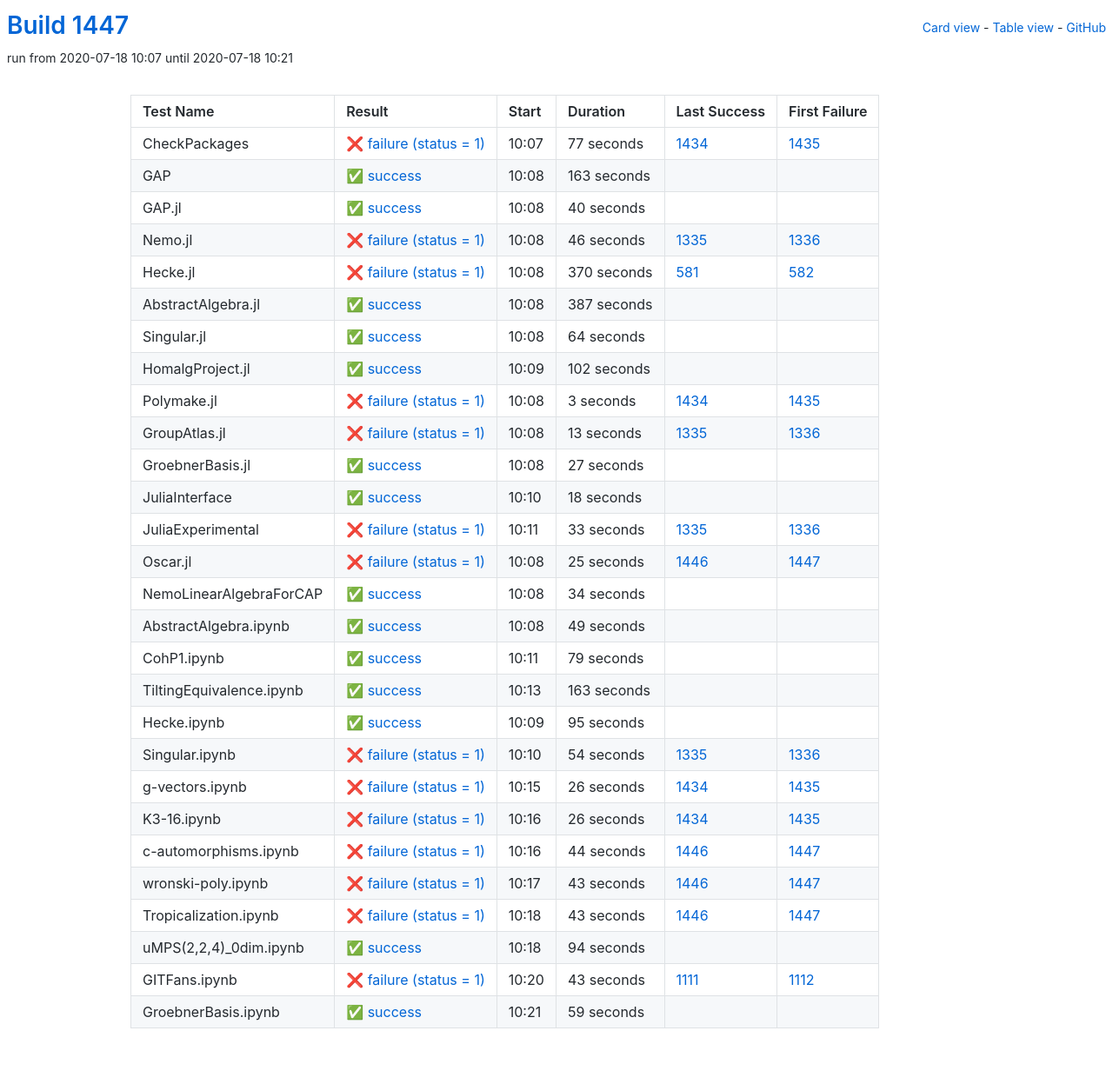
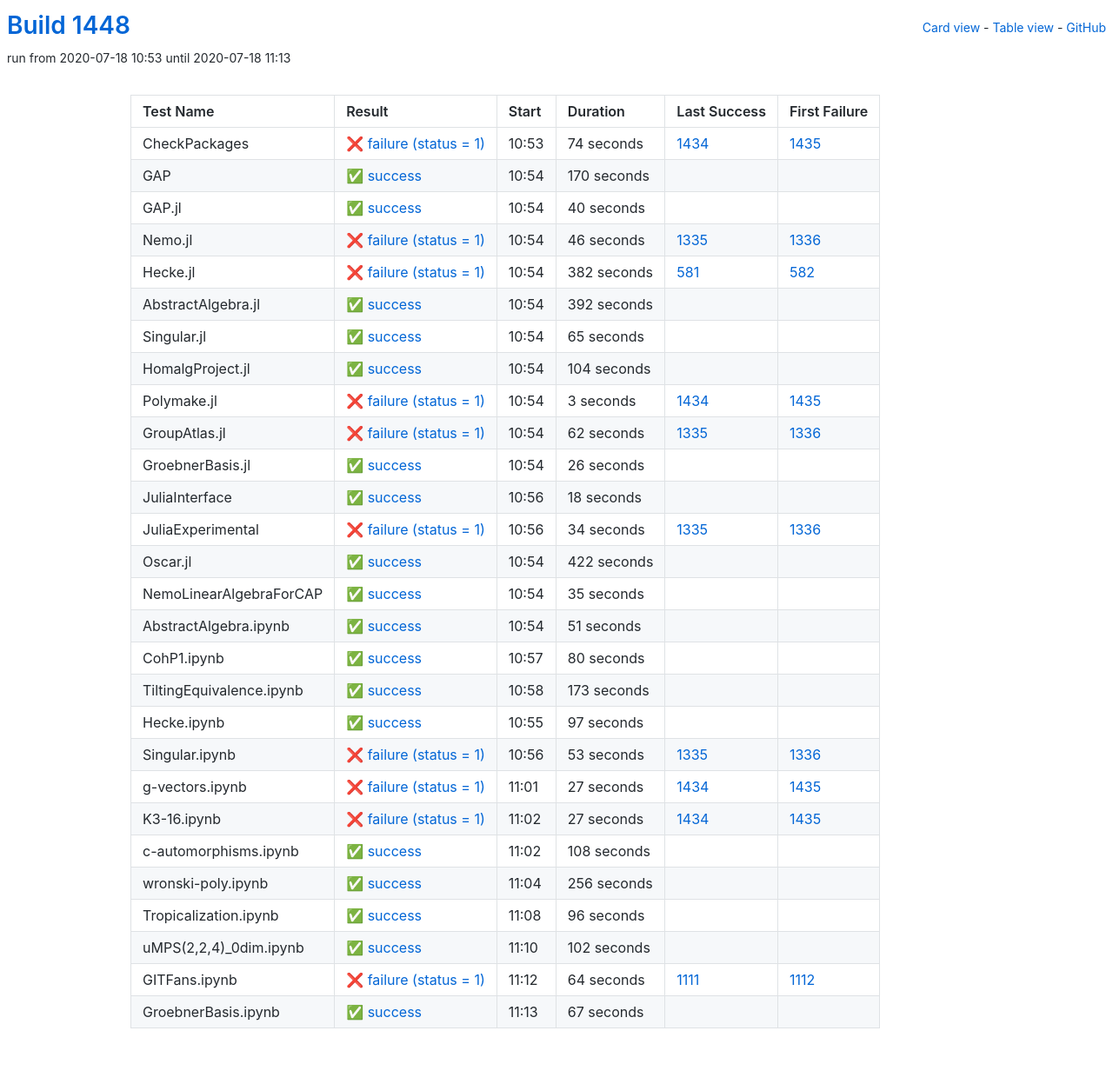
Before and after one commit to oscar-system/oscar-ci-status-1.4, a Jekyll site: the page built from table.html, in a window 1280 px wide. Shown: the whole page at 87% size. Built offline with Jekyll 4.4.1, drawn with Linux system fonts in a browser that asks for light colours.

Commit message:
Build #1448

```diff
--- a/_data/ci.yml
+++ b/_data/ci.yml
@@ -1,6 +1,6 @@
 ---
-build: 1447
-build_url: https://oscarci.mathematik.uni-kl.de/job/oscar-julia-1.4/1447/
+build: 1448
+build_url: https://oscarci.mathematik.uni-kl.de/job/oscar-julia-1.4/1448/
 job: oscar-julia-1.4
 organization: oscar-system
 repo: oscar-ci-status-1.4
@@ -8,32 +8,32 @@ repourl: https://github.com/oscar-system/oscar-ci-status-1.4
 tests:
 - name: CheckPackages
   id: checkpackages
-  log: https://oscarci.mathematik.uni-kl.de/job/oscar-julia-1.4/1447/artifact/logs/build-1447/CheckPackages.log
-  start: 2020-07-18 10:07
+  log: https://oscarci.mathematik.uni-kl.de/job/oscar-julia-1.4/1448/artifact/logs/build-1448/CheckPackages.log
+  start: 2020-07-18 10:53
   success: false
   exitcode: 1
   status: failure
-  duration: 77
+  duration: 74
   last_success: 1434
   last_success_url: https://oscarci.mathematik.uni-kl.de/job/oscar-julia-1.4/1434/
   first_failure: 1435
   first_failure_url: https://oscarci.mathematik.uni-kl.de/job/oscar-julia-1.4/1435/
 - name: GAP
   id: gap
-  log: https://oscarci.mathematik.uni-kl.de/job/oscar-julia-1.4/1447/artifact/logs/build-1447/GAP.log
-  start: 2020-07-18 10:08
+  log: https://oscarci.mathematik.uni-kl.de/job/oscar-julia-1.4/1448/artifact/logs/build-1448/GAP.log
+  start: 2020-07-18 10:54
   success: true
   exitcode: 0
   status: success
-  duration: 163
+  duration: 170
   last_success: false
   last_success_url:
   first_failure: false
   first_failure_url:
 - name: GAP.jl
   id: gap-jl
-  log: https://oscarci.mathematik.uni-kl.de/job/oscar-julia-1.4/1447/artifact/logs/build-1447/GAP.jl.log
-  start: 2020-07-18 10:08
+  log: https://oscarci.mathematik.uni-kl.de/job/oscar-julia-1.4/1448/artifact/logs/build-1448/GAP.jl.log
+  start: 2020-07-18 10:54
   success: true
   exitcode: 0
   status: success
@@ -44,8 +44,8 @@ tests:
   first_failure_url:
 - name: Nemo.jl
   id: nemo-jl
-  log: https://oscarci.mathematik.uni-kl.de/job/oscar-julia-1.4/1447/artifact/logs/build-1447/Nemo.jl.log
-  start: 2020-07-18 10:08
+  log: https://oscarci.mathematik.uni-kl.de/job/oscar-julia-1.4/1448/artifact/logs/build-1448/Nemo.jl.log
+  start: 2020-07-18 10:54
   success: false
   exitcode: 1
   status: failure
@@ -56,56 +56,56 @@ tests:
   first_failure_url: https://oscarci.mathematik.uni-kl.de/job/oscar-julia-1.4/1336/
 - name: Hecke.jl
   id: hecke-jl
-  log: https://oscarci.mathematik.uni-kl.de/job/oscar-julia-1.4/1447/artifact/logs/build-1447/Hecke.jl.log
-  start: 2020-07-18 10:08
+  log: https://oscarci.mathematik.uni-kl.de/job/oscar-julia-1.4/1448/artifact/logs/build-1448/Hecke.jl.log
+  start: 2020-07-18 10:54
   success: false
   exitcode: 1
   status: failure
-  duration: 370
+  duration: 382
   last_success: 581
   last_success_url: https://oscarci.mathematik.uni-kl.de/job/oscar-julia-1.4/581/
   first_failure: 582
   first_failure_url: https://oscarci.mathematik.uni-kl.de/job/oscar-julia-1.4/582/
 - name: AbstractAlgebra.jl
   id: abstractalgebra-jl
-  log: https://oscarci.mathematik.uni-kl.de/job/oscar-julia-1.4/1447/artifact/logs/build-1447/AbstractAlgebra.jl.log
-  start: 2020-07-18 10:08
+  log: https://oscarci.mathematik.uni-kl.de/job/oscar-julia-1.4/1448/artifact/logs/build-1448/AbstractAlgebra.jl.log
+  start: 2020-07-18 10:54
   success: true
   exitcode: 0
   status: success
-  duration: 387
+  duration: 392
   last_success: false
   last_success_url:
   first_failure: false
   first_failure_url:
 - name: Singular.jl
   id: singular-jl
-  log: https://oscarci.mathematik.uni-kl.de/job/oscar-julia-1.4/1447/artifact/logs/build-1447/Singular.jl.log
-  start: 2020-07-18 10:08
+  log: https://oscarci.mathematik.uni-kl.de/job/oscar-julia-1.4/1448/artifact/logs/build-1448/Singular.jl.log
+  start: 2020-07-18 10:54
   success: true
   exitcode: 0
   status: success
-  duration: 64
+  duration: 65
   last_success: false
   last_success_url:
   first_failure: false
   first_failure_url:
 - name: HomalgProject.jl
   id: homalgproject-jl
-  log: https://oscarci.mathematik.uni-kl.de/job/oscar-julia-1.4/1447/artifact/logs/build-1447/HomalgProject.jl.log
-  start: 2020-07-18 10:09
+  log: https://oscarci.mathematik.uni-kl.de/job/oscar-julia-1.4/1448/artifact/logs/build-1448/HomalgProject.jl.log
+  start: 2020-07-18 10:54
   success: true
   exitcode: 0
   status: success
-  duration: 102
+  duration: 104
   last_success: false
   last_success_url:
   first_failure: false
   first_failure_url:
 - name: Polymake.jl
   id: polymake-jl
-  log: https://oscarci.mathematik.uni-kl.de/job/oscar-julia-1.4/1447/artifact/logs/build-1447/Polymake.jl.log
-  start: 2020-07-18 10:08
+  log: https://oscarci.mathematik.uni-kl.de/job/oscar-julia-1.4/1448/artifact/logs/build-1448/Polymake.jl.log
+  start: 2020-07-18 10:54
   success: false
   exitcode: 1
   status: failure
@@ -116,32 +116,32 @@ tests:
   first_failure_url: https://oscarci.mathematik.uni-kl.de/job/oscar-julia-1.4/1435/
 - name: GroupAtlas.jl
   id: groupatlas-jl
-  log: https://oscarci.mathematik.uni-kl.de/job/oscar-julia-1.4/1447/artifact/logs/build-1447/GroupAtlas.jl.log
-  start: 2020-07-18 10:08
+  log: https://oscarci.mathematik.uni-kl.de/job/oscar-julia-1.4/1448/artifact/logs/build-1448/GroupAtlas.jl.log
+  start: 2020-07-18 10:54
   success: false
   exitcode: 1
   status: failure
-  duration: 13
+  duration: 62
   last_success: 1335
   last_success_url: https://oscarci.mathematik.uni-kl.de/job/oscar-julia-1.4/1335/
   first_failure: 1336
   first_failure_url: https://oscarci.mathematik.uni-kl.de/job/oscar-julia-1.4/1336/
 - name: GroebnerBasis.jl
   id: groebnerbasis-jl
-  log: https://oscarci.mathematik.uni-kl.de/job/oscar-julia-1.4/1447/artifact/logs/build-1447/GroebnerBasis.jl.log
-  start: 2020-07-18 10:08
+  log: https://oscarci.mathematik.uni-kl.de/job/oscar-julia-1.4/1448/artifact/logs/build-1448/GroebnerBasis.jl.log
+  start: 2020-07-18 10:54
   success: true
   exitcode: 0
   status: success
-  duration: 27
+  duration: 26
   last_success: false
   last_success_url:
   first_failure: false
   first_failure_url:
 - name: JuliaInterface
   id: juliainterface
-  log: https://oscarci.mathematik.uni-kl.de/job/oscar-julia-1.4/1447/artifact/logs/build-1447/JuliaInterface.log
-  start: 2020-07-18 10:10
+  log: https://oscarci.mathematik.uni-kl.de/job/oscar-julia-1.4/1448/artifact/logs/build-1448/JuliaInterface.log
+  start: 2020-07-18 10:56
   success: true
   exitcode: 0
   status: success
@@ -152,192 +152,192 @@ tests:
   first_failure_url:
 - name: JuliaExperimental
   id: juliaexperimental
-  log: https://oscarci.mathematik.uni-kl.de/job/oscar-julia-1.4/1447/artifact/logs/build-1447/JuliaExperimental.log
-  start: 2020-07-18 10:11
+  log: https://oscarci.mathematik.uni-kl.de/job/oscar-julia-1.4/1448/artifact/logs/build-1448/JuliaExperimental.log
+  start: 2020-07-18 10:56
   success: false
   exitcode: 1
   status: failure
-  duration: 33
+  duration: 34
   last_success: 1335
   last_success_url: https://oscarci.mathematik.uni-kl.de/job/oscar-julia-1.4/1335/
   first_failure: 1336
   first_failure_url: https://oscarci.mathematik.uni-kl.de/job/oscar-julia-1.4/1336/
 - name: Oscar.jl
   id: oscar-jl
-  log: https://oscarci.mathematik.uni-kl.de/job/oscar-julia-1.4/1447/artifact/logs/build-1447/Oscar.jl.log
-  start: 2020-07-18 10:08
-  success: false
-  exitcode: 1
-  status: failure
-  duration: 25
-  last_success: 1446
-  last_success_url: https://oscarci.mathematik.uni-kl.de/job/oscar-julia-1.4/1446/
-  first_failure: 1447
-  first_failure_url: https://oscarci.mathematik.uni-kl.de/job/oscar-julia-1.4/1447/
-- name: NemoLinearAlgebraForCAP
-  id: nemolinearalgebraforcap
-  log: https://oscarci.mathematik.uni-kl.de/job/oscar-julia-1.4/1447/artifact/logs/build-1447/NemoLinearAlgebraForCAP.log
-  start: 2020-07-18 10:08
+  log: https://oscarci.mathematik.uni-kl.de/job/oscar-julia-1.4/1448/artifact/logs/build-1448/Oscar.jl.log
+  start: 2020-07-18 10:54
   success: true
   exitcode: 0
   status: success
-  duration: 34
+  duration: 422
+  last_success: false
+  last_success_url:
+  first_failure: false
+  first_failure_url:
+- name: NemoLinearAlgebraForCAP
+  id: nemolinearalgebraforcap
+  log: https://oscarci.mathematik.uni-kl.de/job/oscar-julia-1.4/1448/artifact/logs/build-1448/NemoLinearAlgebraForCAP.log
+  start: 2020-07-18 10:54
+  success: true
+  exitcode: 0
+  status: success
+  duration: 35
   last_success: false
   last_success_url:
   first_failure: false
   first_failure_url:
 - name: AbstractAlgebra.ipynb
   id: abstractalgebra-ipynb
-  log: https://oscarci.mathematik.uni-kl.de/job/oscar-julia-1.4/1447/artifact/logs/build-1447/AbstractAlgebra.ipynb.log
-  start: 2020-07-18 10:08
+  log: https://oscarci.mathematik.uni-kl.de/job/oscar-julia-1.4/1448/artifact/logs/build-1448/AbstractAlgebra.ipynb.log
+  start: 2020-07-18 10:54
   success: true
   exitcode: 0
   status: success
-  duration: 49
+  duration: 51
   last_success: false
   last_success_url:
   first_failure: false
   first_failure_url:
 - name: CohP1.ipynb
   id: cohp1-ipynb
-  log: https://oscarci.mathematik.uni-kl.de/job/oscar-julia-1.4/1447/artifact/logs/build-1447/CohP1.ipynb.log
-  start: 2020-07-18 10:11
+  log: https://oscarci.mathematik.uni-kl.de/job/oscar-julia-1.4/1448/artifact/logs/build-1448/CohP1.ipynb.log
+  start: 2020-07-18 10:57
   success: true
   exitcode: 0
   status: success
-  duration: 79
+  duration: 80
   last_success: false
   last_success_url:
   first_failure: false
   first_failure_url:
 - name: TiltingEquivalence.ipynb
   id: tiltingequivalence-ipynb
-  log: https://oscarci.mathematik.uni-kl.de/job/oscar-julia-1.4/1447/artifact/logs/build-1447/TiltingEquivalence.ipynb.log
-  start: 2020-07-18 10:13
+  log: https://oscarci.mathematik.uni-kl.de/job/oscar-julia-1.4/1448/artifact/logs/build-1448/TiltingEquivalence.ipynb.log
+  start: 2020-07-18 10:58
   success: true
   exitcode: 0
   status: success
-  duration: 163
+  duration: 173
   last_success: false
   last_success_url:
   first_failure: false
   first_failure_url:
 - name: Hecke.ipynb
   id: hecke-ipynb
-  log: https://oscarci.mathematik.uni-kl.de/job/oscar-julia-1.4/1447/artifact/logs/build-1447/Hecke.ipynb.log
-  start: 2020-07-18 10:09
+  log: https://oscarci.mathematik.uni-kl.de/job/oscar-julia-1.4/1448/artifact/logs/build-1448/Hecke.ipynb.log
+  start: 2020-07-18 10:55
   success: true
   exitcode: 0
   status: success
-  duration: 95
+  duration: 97
   last_success: false
   last_success_url:
   first_failure: false
   first_failure_url:
 - name: Singular.ipynb
   id: singular-ipynb
-  log: https://oscarci.mathematik.uni-kl.de/job/oscar-julia-1.4/1447/artifact/logs/build-1447/Singular.ipynb.log
-  start: 2020-07-18 10:10
+  log: https://oscarci.mathematik.uni-kl.de/job/oscar-julia-1.4/1448/artifact/logs/build-1448/Singular.ipynb.log
+  start: 2020-07-18 10:56
   success: false
   exitcode: 1
   status: failure
-  duration: 54
+  duration: 53
   last_success: 1335
   last_success_url: https://oscarci.mathematik.uni-kl.de/job/oscar-julia-1.4/1335/
   first_failure: 1336
   first_failure_url: https://oscarci.mathematik.uni-kl.de/job/oscar-julia-1.4/1336/
 - name: g-vectors.ipynb
   id: g-vectors-ipynb
-  log: https://oscarci.mathematik.uni-kl.de/job/oscar-julia-1.4/1447/artifact/logs/build-1447/g-vectors.ipynb.log
-  start: 2020-07-18 10:15
+  log: https://oscarci.mathematik.uni-kl.de/job/oscar-julia-1.4/1448/artifact/logs/build-1448/g-vectors.ipynb.log
+  start: 2020-07-18 11:01
   success: false
   exitcode: 1
   status: failure
-  duration: 26
+  duration: 27
   last_success: 1434
   last_success_url: https://oscarci.mathematik.uni-kl.de/job/oscar-julia-1.4/1434/
   first_failure: 1435
   first_failure_url: https://oscarci.mathematik.uni-kl.de/job/oscar-julia-1.4/1435/
 - name: K3-16.ipynb
   id: k3-16-ipynb
-  log: https://oscarci.mathematik.uni-kl.de/job/oscar-julia-1.4/1447/artifact/logs/build-1447/K3-16.ipynb.log
-  start: 2020-07-18 10:16
+  log: https://oscarci.mathematik.uni-kl.de/job/oscar-julia-1.4/1448/artifact/logs/build-1448/K3-16.ipynb.log
+  start: 2020-07-18 11:02
   success: false
   exitcode: 1
   status: failure
-  duration: 26
+  duration: 27
   last_success: 1434
   last_success_url: https://oscarci.mathematik.uni-kl.de/job/oscar-julia-1.4/1434/
   first_failure: 1435
   first_failure_url: https://oscarci.mathematik.uni-kl.de/job/oscar-julia-1.4/1435/
 - name: c-automorphisms.ipynb
   id: c-automorphisms-ipynb
-  log: https://oscarci.mathematik.uni-kl.de/job/oscar-julia-1.4/1447/artifact/logs/build-1447/c-automorphisms.ipynb.log
-  start: 2020-07-18 10:16
-  success: false
-  exitcode: 1
-  status: failure
-  duration: 44
-  last_success: 1446
-  last_success_url: https://oscarci.mathematik.uni-kl.de/job/oscar-julia-1.4/1446/
-  first_failure: 1447
-  first_failure_url: https://oscarci.mathematik.uni-kl.de/job/oscar-julia-1.4/1447/
-- name: wronski-poly.ipynb
-  id: wronski-poly-ipynb
-  log: https://oscarci.mathematik.uni-kl.de/job/oscar-julia-1.4/1447/artifact/logs/build-1447/wronski-poly.ipynb.log
-  start: 2020-07-18 10:17
-  success: false
-  exitcode: 1
-  status: failure
-  duration: 43
-  last_success: 1446
-  last_success_url: https://oscarci.mathematik.uni-kl.de/job/oscar-julia-1.4/1446/
-  first_failure: 1447
-  first_failure_url: https://oscarci.mathematik.uni-kl.de/job/oscar-julia-1.4/1447/
-- name: Tropicalization.ipynb
-  id: tropicalization-ipynb
-  log: https://oscarci.mathematik.uni-kl.de/job/oscar-julia-1.4/1447/artifact/logs/build-1447/Tropicalization.ipynb.log
-  start: 2020-07-18 10:18
-  success: false
-  exitcode: 1
-  status: failure
-  duration: 43
-  last_success: 1446
-  last_success_url: https://oscarci.mathematik.uni-kl.de/job/oscar-julia-1.4/1446/
-  first_failure: 1447
-  first_failure_url: https://oscarci.mathematik.uni-kl.de/job/oscar-julia-1.4/1447/
-- name: uMPS(2,2,4)_0dim.ipynb
-  id: umps-2-2-4-0dim-ipynb
-  log: https://oscarci.mathematik.uni-kl.de/job/oscar-julia-1.4/1447/artifact/logs/build-1447/uMPS-2-2-4-_0dim.ipynb.log
-  start: 2020-07-18 10:18
+  log: https://oscarci.mathematik.uni-kl.de/job/oscar-julia-1.4/1448/artifact/logs/build-1448/c-automorphisms.ipynb.log
+  start: 2020-07-18 11:02
   success: true
   exitcode: 0
   status: success
-  duration: 94
+  duration: 108
+  last_success: false
+  last_success_url:
+  first_failure: false
+  first_failure_url:
+- name: wronski-poly.ipynb
+  id: wronski-poly-ipynb
+  log: https://oscarci.mathematik.uni-kl.de/job/oscar-julia-1.4/1448/artifact/logs/build-1448/wronski-poly.ipynb.log
+  start: 2020-07-18 11:04
+  success: true
+  exitcode: 0
+  status: success
+  duration: 256
+  last_success: false
+  last_success_url:
+  first_failure: false
+  first_failure_url:
+- name: Tropicalization.ipynb
+  id: tropicalization-ipynb
+  log: https://oscarci.mathematik.uni-kl.de/job/oscar-julia-1.4/1448/artifact/logs/build-1448/Tropicalization.ipynb.log
+  start: 2020-07-18 11:08
+  success: true
+  exitcode: 0
+  status: success
+  duration: 96
+  last_success: false
+  last_success_url:
+  first_failure: false
+  first_failure_url:
+- name: uMPS(2,2,4)_0dim.ipynb
+  id: umps-2-2-4-0dim-ipynb
+  log: https://oscarci.mathematik.uni-kl.de/job/oscar-julia-1.4/1448/artifact/logs/build-1448/uMPS-2-2-4-_0dim.ipynb.log
+  start: 2020-07-18 11:10
+  success: true
+  exitcode: 0
+  status: success
+  duration: 102
   last_success: false
   last_success_url:
   first_failure: false
   first_failure_url:
 - name: GITFans.ipynb
   id: gitfans-ipynb
-  log: https://oscarci.mathematik.uni-kl.de/job/oscar-julia-1.4/1447/artifact/logs/build-1447/GITFans.ipynb.log
-  start: 2020-07-18 10:20
+  log: https://oscarci.mathematik.uni-kl.de/job/oscar-julia-1.4/1448/artifact/logs/build-1448/GITFans.ipynb.log
+  start: 2020-07-18 11:12
   success: false
   exitcode: 1
   status: failure
-  duration: 43
+  duration: 64
   last_success: 1111
   last_success_url: https://oscarci.mathematik.uni-kl.de/job/oscar-julia-1.4/1111/
   first_failure: 1112
   first_failure_url: https://oscarci.mathematik.uni-kl.de/job/oscar-julia-1.4/1112/
 - name: GroebnerBasis.ipynb
   id: groebnerbasis-ipynb
-  log: https://oscarci.mathematik.uni-kl.de/job/oscar-julia-1.4/1447/artifact/logs/build-1447/GroebnerBasis.ipynb.log
-  start: 2020-07-18 10:21
+  log: https://oscarci.mathematik.uni-kl.de/job/oscar-julia-1.4/1448/artifact/logs/build-1448/GroebnerBasis.ipynb.log
+  start: 2020-07-18 11:13
   success: true
   exitcode: 0
   status: success
-  duration: 59
+  duration: 67
   last_success: false
   last_success_url:
   first_failure: false
```
Also changed, not shown: README.md.
